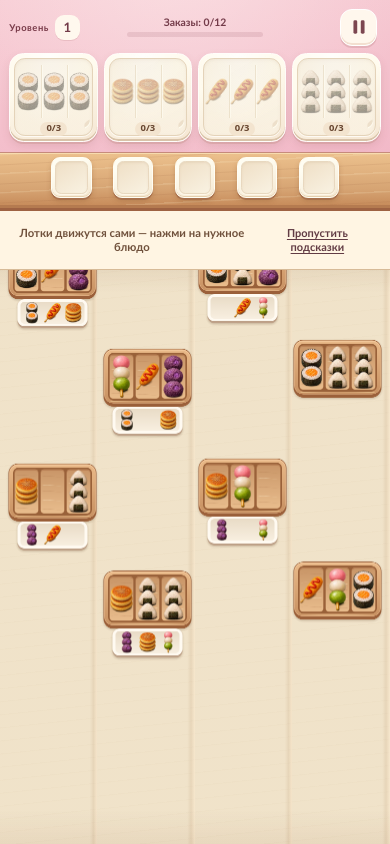
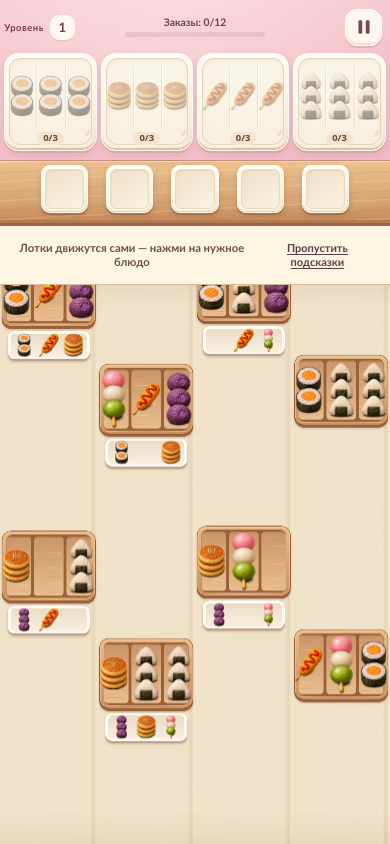
Before and after one commit to candydonor/bento-game, a website built with Vite: page index.html in a window 390 px wide. Both pictures are taken after a click on the button "Начать игру". Built offline with nearby package versions, Linux system fonts and the light colour scheme; files whose address does not match are found by name; a web font is replaced by a local one.

Commit message:
Enlarge mobile targets, add music and smooth order progression

```diff
--- a/src/audio.ts
+++ b/src/audio.ts
@@ -1,4 +1,6 @@
 export type Sound = 'select' | 'delivery' | 'complete' | 'win' | 'lose';
+
+const musicUrl = new URL('../assets/audio/bento-garden.m4a', import.meta.url).href;
 
 const melodies: Record<Sound, { notes: number[]; interval: number; duration: number; volume: number }> = {
   select: { notes: [480], interval: .06, duration: .08, volume: .035 },
@@ -12,6 +14,13 @@ export function createAudio(initiallyEnabled: boolean) {
   let context: AudioContext | undefined;
   let enabled = initiallyEnabled;
   const voices = new Set<OscillatorNode>();
+  let musicRequested = false;
+  let musicBuffer: AudioBuffer | undefined;
+  let musicLoad: Promise<void> | undefined;
+  let musicSource: AudioBufferSourceNode | undefined;
+  let musicGain: GainNode | undefined;
+  let musicOffset = 0;
+  let musicStartedAt = 0;
 
   function unlock() {
     if (!enabled) return;
@@ -20,10 +29,71 @@ export function createAudio(initiallyEnabled: boolean) {
         (window as Window & { webkitAudioContext?: typeof AudioContext }).webkitAudioContext;
       if (!Constructor) return;
       context ??= new Constructor();
-      if (context.state !== 'running') void context.resume().catch(() => {});
+      if (context.state !== 'running') void context.resume().then(updateMusic).catch(() => {});
+      else updateMusic();
     } catch {
       // The game remains playable if Web Audio is unavailable.
     }
+  }
+
+  function updateMusic() {
+    const audio = context;
+    if (!enabled || !musicRequested || !audio) {
+      if (musicSource && audio && musicBuffer) {
+        musicOffset = (musicOffset + audio.currentTime - musicStartedAt) % musicBuffer.duration;
+        musicSource.stop();
+        musicSource.disconnect();
+        musicSource = undefined;
+      }
+      return;
+    }
+
+    if (!musicBuffer) {
+      musicLoad ??= fetch(musicUrl)
+        .then(response => {
+          if (!response.ok) throw new Error('Background track is unavailable');
+          return response.arrayBuffer();
+        })
+        .then(bytes => audio.decodeAudioData(bytes))
+        .then(buffer => {
+          musicBuffer = buffer;
+          updateMusic();
+        })
+        .catch(() => {
+          musicLoad = undefined;
+        });
+      return;
+    }
+    if (musicSource || audio.state !== 'running') return;
+
+    if (!musicGain) {
+      musicGain = audio.createGain();
+      musicGain.gain.value = .32;
+      musicGain.connect(audio.destination);
+    }
+    const source = audio.createBufferSource();
+    source.buffer = musicBuffer;
+    source.loop = true;
+    source.connect(musicGain);
+    musicStartedAt = audio.currentTime;
+    source.start(0, musicOffset);
+    musicSource = source;
+  }
+
+  function resumeMusic() {
+    musicRequested = true;
+    unlock();
+    updateMusic();
+  }
+
+  function pauseMusic() {
+    musicRequested = false;
+    updateMusic();
+  }
+
+  function stopMusic() {
+    pauseMusic();
+    musicOffset = 0;
   }
 
   function play(sound: Sound) {
@@ -64,8 +134,11 @@ export function createAudio(initiallyEnabled: boolean) {
   function setEnabled(value: boolean) {
     enabled = value;
     if (enabled) unlock();
-    else silence();
+    else {
+      silence();
+      updateMusic();
+    }
   }
 
-  return { unlock, play, silence, setEnabled };
+  return { play, silence, setEnabled, resumeMusic, pauseMusic, stopMusic };
 }
--- a/src/game.ts
+++ b/src/game.ts
@@ -3,7 +3,7 @@ import type { FoodType } from './levels.ts'
 export type { FoodType } from './levels.ts'
 
 export const LOGICAL_WIDTH = 390
-export const TRAY_PITCH = 89
+export const TRAY_PITCH = 110
 export const ORDER_SLOTS = 4
 export const ITEMS_PER_ORDER = 3
 export const STORAGE_SLOTS = 5
--- a/src/geometry.ts
+++ b/src/geometry.ts
@@ -1,12 +1,14 @@
 import { activeLayer, LOGICAL_WIDTH, trayY, type FoodItem, type Game, type Tray } from './game.ts';
 
-export const TRAY_WIDTH = 88;
-export const TRAY_HEIGHT = 58;
-export const PREVIEW_Y = 58;
-export const PREVIEW_WIDTH = 70;
-export const PREVIEW_HEIGHT = 29;
-const TRAY_INSET = 5;
-const SLOT_WIDTH = (TRAY_WIDTH - TRAY_INSET * 2) / 3;
+export const TRAY_WIDTH = 94;
+export const TRAY_HEIGHT = 73;
+export const PREVIEW_Y = 75;
+export const PREVIEW_WIDTH = 82;
+export const PREVIEW_HEIGHT = 30;
+const LANE_WIDTH = LOGICAL_WIDTH / 4;
+const TRAY_GUTTER = (LANE_WIDTH - TRAY_WIDTH) / 2;
+// Give each food slot its share of the full lane, including the tray rim.
+const SLOT_WIDTH = LANE_WIDTH / 3;
 
 export type Point = { x: number; y: number };
 export type TapGesture = Point & { itemId: string };
@@ -21,12 +23,11 @@ export type ProjectedSlot = Point & {
 };
 
 export function trayX(column: number): number {
-  const laneWidth = (LOGICAL_WIDTH - 10) / 4;
-  return 5 + (laneWidth - TRAY_WIDTH) / 2 + laneWidth * column;
+  return LANE_WIDTH * column + TRAY_GUTTER;
 }
 
 export function slotCenter(slot: number): number {
-  return TRAY_INSET + SLOT_WIDTH * (slot + .5);
+  return SLOT_WIDTH * (slot + .5) - TRAY_GUTTER;
 }
 
 export function visibleTrays(game: Game, fieldHeight: number): ProjectedTray[] {
@@ -49,10 +50,10 @@ export function projectTrays(game: Game, fieldHeight: number): ProjectedSlot[] {
           item,
           trayId: tray.id,
           slot,
-          x: x + TRAY_INSET + SLOT_WIDTH * slot,
-          y: y + TRAY_INSET,
+          x: x - TRAY_GUTTER + SLOT_WIDTH * slot,
+          y,
           width: SLOT_WIDTH,
-          height: TRAY_HEIGHT - TRAY_INSET * 2,
+          height: TRAY_HEIGHT,
         });
       }
     });
--- a/src/levels.ts
+++ b/src/levels.ts
@@ -48,11 +48,11 @@ export type FoodType = keyof typeof foodNames
 
 type Slot = 0 | 1 | 2
 type TrayLayout = Pick<Tray, 'columnIndex' | 'baseY'> & { slots: Slot[][] }
+type ColumnPhases = [number, number, number, number]
 type LevelLayout = Pick<Level, 'id' | 'name' | 'description' | 'orders'> & {
   layout: TrayLayout[]
-  phases: [number, number, number, number]
+  phases: ColumnPhases
   rowsPerGroup: number
-  speed?: number
 }
 
 const columns = [0, 1, 2, 3] as const
@@ -132,55 +132,89 @@ const extendedLevels = [
   { id: 7, name: 'Большой банкет', orderCount: 600, foodCount: 35, speed: 25 },
 ]
 
-function extendedLayout({ id, name, orderCount, foodCount, speed }: typeof extendedLevels[number]): LevelLayout {
+function buildColumns(phases: ColumnPhases, speed: number): ColumnConfig[] {
+  return columns.map(index => ({
+    index,
+    direction: index % 2 === 0 ? -1 : 1,
+    speed,
+    initialOffset: phases[index],
+  }))
+}
+
+function addExtendedOrder(tray: Tray, type: FoodType, orderIndex: number, witness: string[]): void {
+  const split = (orderIndex + tray.columnIndex) % 6 === 0
+  const counts = split ? [1, 2] : [ITEMS_PER_ORDER]
+  for (const count of counts) {
+    const depth = tray.layers.length
+    const layer: Layer = [null, null, null]
+    const firstSlot = (depth + tray.columnIndex) % slots.length
+    for (let index = 0; index < count; index += 1) {
+      const slot = slots[(firstSlot + index) % slots.length]
+      const id = `${tray.id}-${depth}-${slot}`
+      layer[slot] = { id, type }
+      witness.push(id)
+    }
+    tray.layers.push(layer)
+  }
+}
+
+function buildExtendedLevel({ id, name, orderCount, foodCount, speed }: typeof extendedLevels[number]): Level {
   const foodTypes = (Object.keys(foodNames) as FoodType[]).slice(0, foodCount)
-  const orderStrides = [1, 11, 13, 17, 19]
-  const orders = Array.from({ length: orderCount }, (_, index) => {
-    // These traversal steps are coprime to each menu size, so a full round
-    // serves every dish once before its starting dish and step change.
-    const round = Math.floor(index / foodTypes.length)
-    const stride = orderStrides[(round + id) % orderStrides.length]
-    return foodTypes[(id * 2 + round * 5 + index % foodTypes.length * stride) % foodTypes.length]
-  })
+  // Eleven is coprime to every extended menu size. Starting near the end
+  // brings some of the newly introduced dishes into the first course.
+  const menu = foodTypes.map((_, index) => foodTypes[(foodCount - 1 - id % 3 + index * 11) % foodCount])
+  const ordersPerDish = Math.floor(orderCount / foodCount)
+  const extraOrders = orderCount % foodCount
+  const courseSize = 6
+  const trays: Tray[] = Array.from({ length: courseSize }, (_, row) => columns.map(columnIndex => ({
+    id: `${id}-tray-${row * columns.length + columnIndex + 1}`,
+    columnIndex,
+    baseY: row * TRAY_PITCH,
+    activeLayerIndex: 0,
+    layers: [],
+  }))).flat()
+  const orders: FoodType[] = []
+  const witness: string[] = []
 
-  // Keep the belts short even for the longest queues by using deeper trays.
-  const rowCount = 6
-  const trayCount = rowCount * columns.length
-  const itemCount = orderCount * ITEMS_PER_ORDER
-  const baseCapacity = Math.floor(itemCount / trayCount)
-  const extraItems = itemCount % trayCount
-  const layout = Array.from({ length: trayCount }, (_, index): TrayLayout => {
-    const row = Math.floor(index / columns.length)
-    const columnIndex = columns[index % columns.length]
-    const extra = (index * 5 + id * 11) % trayCount < extraItems ? 1 : 0
-    const capacity = baseCapacity + extra
-    const layers: Slot[][] = []
-    let remaining = capacity
-    while (remaining > 0) {
-      const depth = layers.length
-      const preferredCount = (depth + row + columnIndex) % 5 === 1 ? 2 : 3
-      const count = Math.min(remaining, preferredCount)
-      const first = (id + row * 2 + columnIndex + depth) % slots.length
-      layers.push(Array.from({ length: count }, (_, slot) => slots[(first + slot) % slots.length]))
-      remaining -= count
+  for (let start = 0; start < menu.length; start += courseSize) {
+    const course = menu.slice(start, start + courseSize)
+    const traysByDish = course.map((): Tray[] => [])
+    for (const [index, tray] of trays.entries()) {
+      const row = Math.floor(index / columns.length)
+      const dishIndex = (row + tray.columnIndex * 2 + start / courseSize) % course.length
+      traysByDish[dishIndex].push(tray)
     }
-    return { columnIndex, baseY: row * TRAY_PITCH, slots: layers }
-  })
+
+    // Each tray has a single dish per course. A deeper dish can only be
+    // blocked by its own copies or by an earlier course already in the queue.
+    for (let round = 0; round <= ordersPerDish; round += 1) {
+      for (let index = 0; index < course.length; index += 1) {
+        const dishIndex = (index + round) % course.length
+        const hasExtraOrder = start + dishIndex < extraOrders
+        if (round === ordersPerDish && !hasExtraOrder) continue
+
+        const type = course[dishIndex]
+        const availableTrays = traysByDish[dishIndex]
+        const tray = availableTrays[round % availableTrays.length]
+        addExtendedOrder(tray, type, orders.length, witness)
+        orders.push(type)
+      }
+    }
+  }
 
   return {
     id,
     name,
     description: `${foodCount} видов еды и ${orderCount} заказов.`,
-    layout,
-    phases: [10 + id, 31 - id, 6 + id, 26 + id],
-    rowsPerGroup: 1,
-    speed,
+    trays,
+    columns: buildColumns([10 + id, 31 - id, 6 + id, 26 + id], speed),
     orders,
+    witness,
   }
 }
 
 function buildLevel(config: LevelLayout): Level {
-  const { id, name, description, layout, orders, phases, rowsPerGroup, speed = 15 } = config
+  const { id, name, description, layout, orders, phases, rowsPerGroup } = config
   const trays: Tray[] = layout.map(({ columnIndex, baseY, slots }, index) => ({
     id: `${id}-tray-${index + 1}`,
     columnIndex,
@@ -188,13 +222,6 @@ function buildLevel(config: LevelLayout): Level {
     activeLayerIndex: 0,
     layers: slots.map((): Layer => [null, null, null]),
   }))
-  const movingColumns: ColumnConfig[] = columns.map(index => ({
-    index,
-    direction: index % 2 === 0 ? -1 : 1,
-    speed,
-    initialOffset: phases[index],
-  }))
-
   // Reserve one item from the first queued order for an early trip to storage.
   // The rest of the solution follows the finite order queue.
   const firstQueued = ORDER_SLOTS
@@ -228,7 +255,7 @@ function buildLevel(config: LevelLayout): Level {
   }
   if (witness.length !== solutionTypes.length) throw new Error(`Too few food positions in level ${id}`)
 
-  return { id, name, description, trays, columns: movingColumns, orders, witness }
+  return { id, name, description, trays, columns: buildColumns(phases, 15), orders, witness }
 }
 
-export const levels = [tutorial, main, ...extendedLevels.map(extendedLayout)].map(buildLevel)
+export const levels = [buildLevel(tutorial), buildLevel(main), ...extendedLevels.map(buildExtendedLevel)]
--- a/src/main.ts
+++ b/src/main.ts
@@ -52,6 +52,7 @@ function showMenu() {
   closeDialog(false);
   scene?.destroy();
   scene = null;
+  audio.stopMusic();
   tutorial = false;
   document.documentElement.dataset.screen = 'menu';
   const mainUnlocked = isUnlocked(1);
@@ -127,7 +128,8 @@ function startLevel(index: number) {
   closeDialog(false);
   scene?.destroy();
   audio.silence();
-  audio.unlock();
+  audio.stopMusic();
+  audio.resumeMusic();
   document.documentElement.dataset.screen = 'game';
   activeLevel = index;
   hintIndex = 0;
@@ -185,6 +187,7 @@ function pause() {
   if (!scene || dialogKind) return;
   scene.setPaused(true);
   audio.silence();
+  audio.pauseMusic();
   openDialog('pause', `
     <div class="dialog-icon">${icon('tray')}</div>
     <h2>Пауза</h2>
@@ -200,6 +203,7 @@ function pause() {
 }
 
 function finishLevel(status: 'won' | 'lost') {
+  audio.stopMusic();
   if (tutorial) tutorialDone();
   const won = status === 'won';
   const level = levels[activeLevel];
@@ -263,7 +267,7 @@ document.addEventListener('click', event => {
     case 'close': closeDialog(); break;
     case 'resume':
       closeDialog();
-      audio.unlock();
+      audio.resumeMusic();
       scene?.setPaused(false);
       break;
   }
--- a/src/scene.css
+++ b/src/scene.css
@@ -3,7 +3,7 @@
   --sakura: #f7ced8;
   --sakura-deep: #99495d;
   --order-ceramic: #fffaf0;
-  --saucer-size: clamp(31px, 10.5cqw, 54px);
+  --saucer-size: clamp(36px, 12.1cqw, 61px);
   container-type: inline-size;
   position: relative;
   isolation: isolate;
@@ -24,7 +24,7 @@
   position: relative;
   z-index: 2;
   flex: none;
-  padding: max(5px, env(safe-area-inset-top, 0px)) clamp(7px, 2.4cqw, 14px) 10px;
+  padding: max(5px, env(safe-area-inset-top, 0px)) clamp(4px, 1.1cqw, 6px) 9px;
   background:
     radial-gradient(ellipse at 45% -30%, #fff6f46e, transparent 80%),
     linear-gradient(172deg, #f7ccd4, #f2b9c8);
@@ -138,7 +138,7 @@
 .game-orders {
   display: grid;
   grid-template-columns: repeat(4, minmax(0, 1fr));
-  gap: clamp(4px, 1.4cqw, 8px);
+  gap: clamp(3px, 1cqw, 6px);
 }
 
 .game-order {
@@ -149,8 +149,8 @@
   justify-items: center;
   width: 100%;
   min-width: 0;
-  aspect-ratio: 1;
-  padding: 7px 5px 5px;
+  aspect-ratio: .94;
+  padding: 6px 3px 5px;
   box-sizing: border-box;
   border: 1px solid #fffdfa;
   border-radius: clamp(11px, 3.7cqw, 18px);
@@ -262,7 +262,7 @@
 .game-storage {
   display: grid;
   grid-template-columns: repeat(5, var(--saucer-size));
-  gap: clamp(8px, 5.4cqw, 24px);
+  gap: clamp(7px, 4.6cqw, 22px);
   justify-content: center;
   margin: 0 auto;
 }
@@ -300,8 +300,8 @@
   z-index: 1;
   top: 50%;
   left: 50%;
-  width: 85%;
-  height: 85%;
+  width: 92%;
+  height: 92%;
   object-fit: contain;
   transform: translate(-50%, -50%);
   pointer-events: none;
@@ -400,7 +400,7 @@
 @media (max-height: 520px) {
   .game-hud { padding-bottom: 6px; }
   .game-hud-top { margin-bottom: 0; }
-  .game-scene { --saucer-size: clamp(28px, 9.4cqw, 38px); }
+  .game-scene { --saucer-size: clamp(31px, 10.5cqw, 43px); }
   .game-order { max-height: 64px; padding-top: 4px; }
   .game-shelf { padding-top: 2px; padding-bottom: 8px; }
   .game-hint { padding-top: 4px; padding-bottom: 4px; }
--- a/src/scene.ts
+++ b/src/scene.ts
@@ -29,12 +29,12 @@ type Sequence = {
   flightSource: Point;
 };
 
-const TRAY_FOOD_WIDTH = 26;
-const TRAY_FOOD_HEIGHT = 48;
-const PREVIEW_FOOD_WIDTH = 19;
-const PREVIEW_FOOD_HEIGHT = 24;
+const TRAY_FOOD_WIDTH = 32;
+const TRAY_FOOD_HEIGHT = 65;
+const PREVIEW_FOOD_WIDTH = 23;
+const PREVIEW_FOOD_HEIGHT = 26;
 const PREVIEW_LEFT = (TRAY_WIDTH - PREVIEW_WIDTH) / 2;
-const SAUCER_FOOD_SCALE = .85;
+const SAUCER_FOOD_SCALE = .92;
 
 const images = new Map<FoodType, HTMLImageElement>();
 const urls = new Map<FoodType, string>();
@@ -118,17 +118,19 @@ function makeTrayArt(kind: 'active' | 'empty' | 'preview'): HTMLCanvasElement {
   fillRounded(context, 4.5, 4, TRAY_WIDTH - 9, TRAY_HEIGHT - 10, 6, '#996139');
 
   const compartmentFill = gradient(context, 6, TRAY_HEIGHT - 8, '#c99668', '#e9bd8d');
-  for (let i = 0; i < 3; i++) {
-    const left = slotCenter(i) - 12;
-    fillRounded(context, left, 5.7, 24, TRAY_HEIGHT - 13.5, 3.4, '#ba8257');
-    fillRounded(context, left + .35, 7.1, 23.3, TRAY_HEIGHT - 15.2, 3, compartmentFill);
+  for (let i = 0; i < ITEMS_PER_ORDER; i++) {
+    const left = Math.max(4.5, slotCenter(i) - 15);
+    const right = Math.min(TRAY_WIDTH - 4.5, slotCenter(i) + 15);
+    const width = right - left;
+    fillRounded(context, left, 5.7, width, TRAY_HEIGHT - 13.5, 3.4, '#ba8257');
+    fillRounded(context, left + .35, 7.1, width - .7, TRAY_HEIGHT - 15.2, 3, compartmentFill);
 
     context.lineWidth = .5;
-    for (let grain = 0; grain < 5; grain++) {
+    for (let grain = 0; grain < 7; grain++) {
       const y = 12 + grain * 8 + ((i + grain) % 3);
       context.beginPath();
       context.moveTo(left + 2, y);
-      context.bezierCurveTo(left + 9, y - 1.3, left + 15, y + 1.2, left + 22, y + .2);
+      context.bezierCurveTo(left + width * .38, y - 1.3, left + width * .67, y + 1.2, right - 2, y + .2);
       context.strokeStyle = grain % 2 === 0 ? '#9f69442e' : '#fff4d74c';
       context.stroke();
     }
@@ -339,7 +341,7 @@ export function mountScene(container: HTMLElement, options: SceneOptions) {
           boardContext.lineWidth = 2;
           boardContext.strokeStyle = '#8c3756';
           boardContext.beginPath();
-          boardContext.roundRect(centerX - 11.5, y + 7, 23, TRAY_HEIGHT - 15, 4);
+          boardContext.roundRect(centerX - 13, y + 7, 26, TRAY_HEIGHT - 15, 4);
           boardContext.stroke();
         }
         const press = gesture?.itemId === item.id ? easeOut(Math.min(1, (runningTime - gesture.started) / 90)) : 0;
```
Also changed, not shown: tests/game.test.js (+92 -3 lines), README.md, 1 other file.
